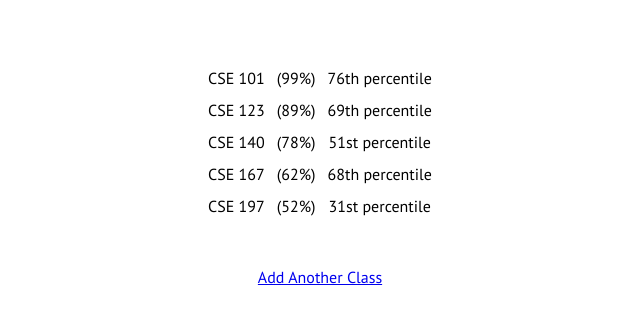
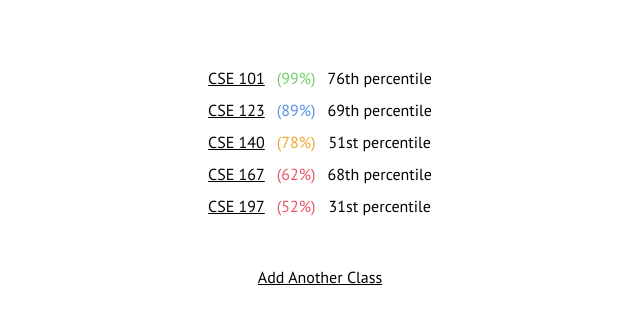
Before and after one commit to a12x/GreatSource, a browser extension: page homepage/index.html in a window 1280 px wide. Shown: the part 149-472 px from the top of the page, without its empty margins (320-960 px from the left). Drawn offline with Linux system fonts and the light colour scheme.

Commit message:
styled it up

```diff
--- a/homepage/index.css
+++ b/homepage/index.css
@@ -25,3 +25,27 @@ table {
   margin-bottom: 40px;
   border-spacing: 10px;
 }
+
+.course {
+  text-decoration: underline;
+}
+
+.grade-a {
+  color: #73CE68;
+}
+
+.grade-b {
+  color: #5395E2;
+}
+
+.grade-c {
+  color: #F0A72F;
+}
+
+.grade-d {
+  color: #EA5567;
+}
+
+a {
+  color: black;
+}
--- a/homepage/index.html
+++ b/homepage/index.html
@@ -12,29 +12,29 @@
     <div class="content">
       <table>
         <tr>
-          <td>CSE 101</td>
-          <td>(99%)</td>
-          <td>76th percentile</td>
+          <td class="course">CSE 101</td>
+          <td class="grade-a">(99%)</td>
+          <td class="percentile">76th percentile</td>
         </tr>
         <tr>
-          <td>CSE 123</td>
-          <td>(89%)</td>
-          <td>69th percentile</td>
+          <td class="course">CSE 123</td>
+          <td class="grade-b">(89%)</td>
+          <td class="percentile">69th percentile</td>
         </tr>
         <tr>
-          <td>CSE 140</td>
-          <td>(78%)</td>
-          <td>51st percentile</td>
+          <td class="course">CSE 140</td>
+          <td class="grade-c">(78%)</td>
+          <td class="percentile">51st percentile</td>
         </tr>
         <tr>
-          <td>CSE 167</td>
-          <td>(62%)</td>
-          <td>68th percentile</td>
+          <td class="course">CSE 167</td>
+          <td class="grade-d">(62%)</td>
+          <td class="percentile">68th percentile</td>
         </tr>
         <tr>
-          <td>CSE 197</td>
-          <td>(52%)</td>
-          <td>31st percentile</td>
+          <td class="course">CSE 197</td>
+          <td class="grade-d">(52%)</td>
+          <td class="percentile">31st percentile</td>
         </tr>
       </table>
       <a href="#">Add Another Class</a>
```
